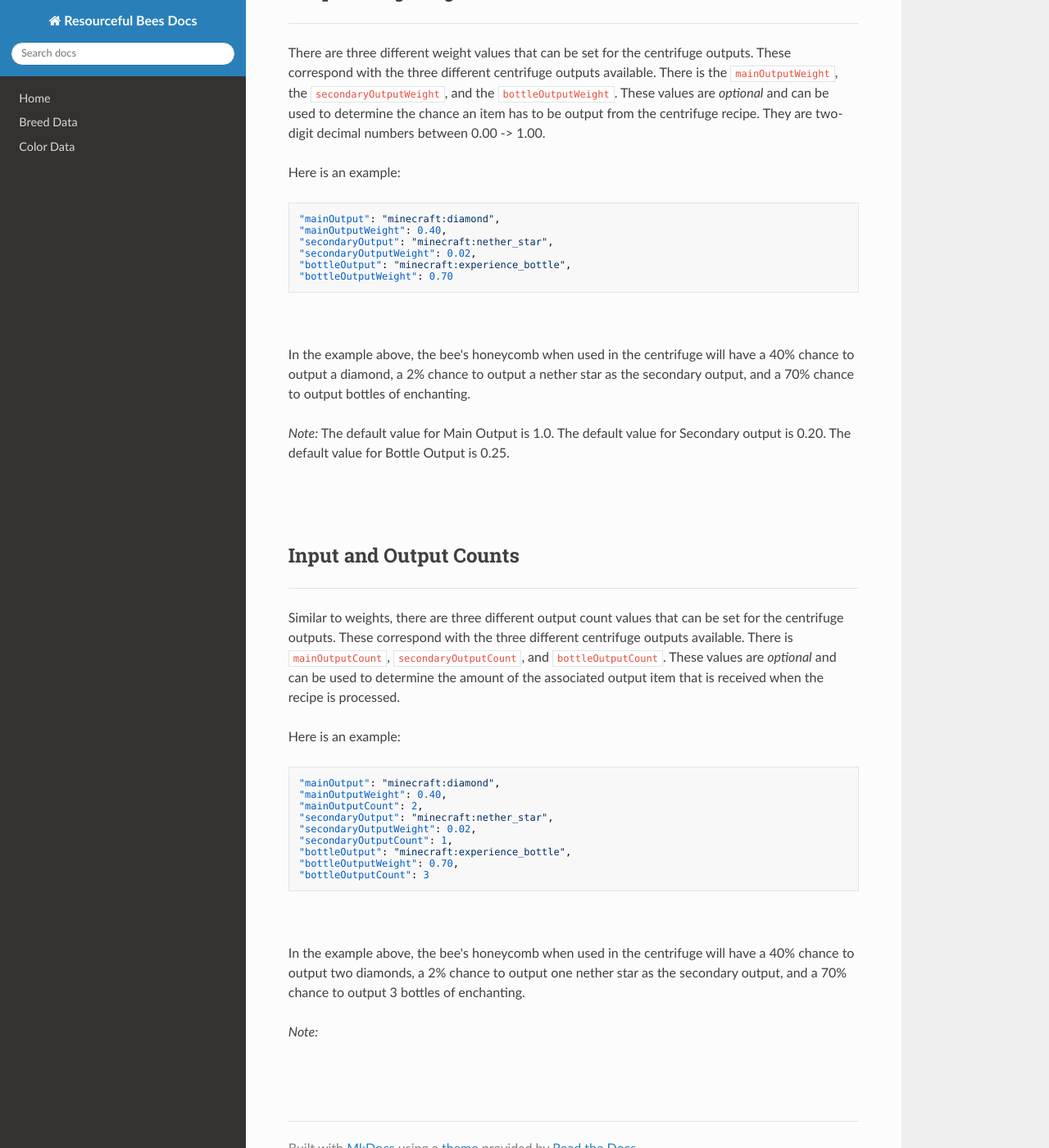
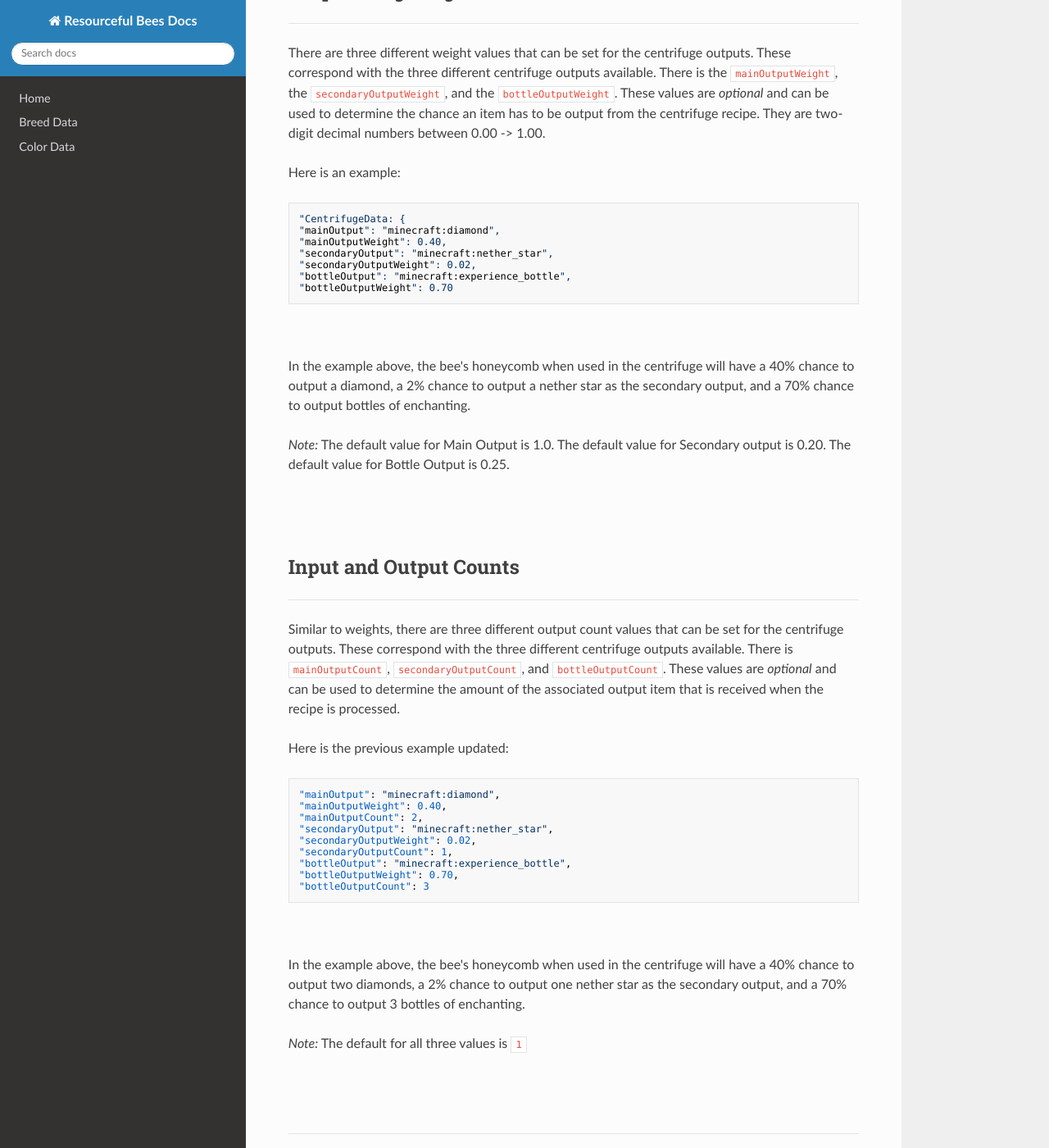
Before and after one commit to Team-Resourceful/ResourcefulBeesDocs, an MkDocs documentation site: the page built from docs/bee_data/centrifuge_data.md, in a window 1280 px wide and 1400 px high, scrolled down 1655 px. Shown: the whole window at 82% size. Built offline with MkDocs 1.6.1, drawn with Linux system fonts in a browser that asks for light colours; nearby versions of some CDN libraries.

Commit message:
docs/bee_data/centrifuge_data.md updated from https://stackedit.io/

````diff
--- a/docs/bee_data/centrifuge_data.md
+++ b/docs/bee_data/centrifuge_data.md
@@ -54,6 +54,7 @@ There are three different weight values that can be set for the centrifuge outpu
 Here is an example:
 
 ```json
+"CentrifugeData: {
 "mainOutput": "minecraft:diamond",
 "mainOutputWeight": 0.40,
 "secondaryOutput": "minecraft:nether_star",
@@ -75,7 +76,7 @@ In the example above, the bee's honeycomb when used in the centrifuge will have
 
 Similar to weights, there are three different output count values that can be set for the centrifuge outputs. These correspond with the three different centrifuge outputs available. There is `mainOutputCount`, `secondaryOutputCount`, and `bottleOutputCount`. These values are *optional* and can be used to determine the amount of the associated output item that is received when the recipe is processed.
 
-Here is an example:
+Here is the previous example updated:
 
 ```json
 "mainOutput": "minecraft:diamond",
@@ -92,10 +93,10 @@ Here is an example:
 
 In the example above, the bee's honeycomb when used in the centrifuge will have a 40% chance to output two diamonds, a 2% chance to output one nether star as the secondary output, and a 70% chance to output 3 bottles of enchanting. <br>
 
-*Note:*
+*Note:* The default for all three values is `1`
 
 <br>
 <br>
 <!--stackedit_data:
-eyJoaXN0b3J5IjpbOTg0MTc1MDc0XX0=
+eyJoaXN0b3J5IjpbNjU3NzcwNzQ0XX0=
 -->
````
